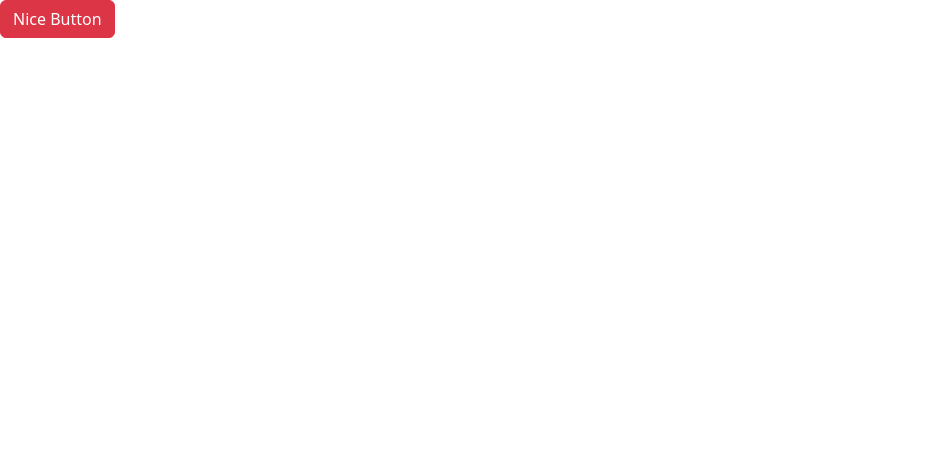
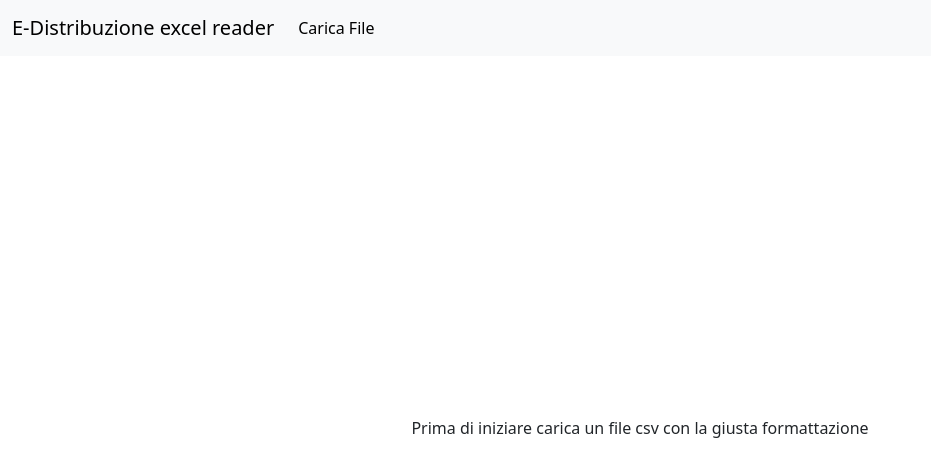
Before and after one commit to BennyGiu/excel-reader-app, a React (Create React App) app: page / in a window 1280 px wide. Shown: the top 476 px of the page, without its empty margins (0-931 px from the left). Built offline with nearby package versions, Linux system fonts and the light colour scheme.

Commit message:
Implemented upload of file and chart

```diff
--- a/package.json
+++ b/package.json
@@ -8,7 +8,9 @@
     "@testing-library/react": "^16.3.0",
     "@testing-library/user-event": "^13.5.0",
     "bootstrap": "^5.3.7",
+    "chart.js": "^4.5.0",
     "react": "^19.1.0",
+    "react-chartjs-2": "^5.3.0",
     "react-dom": "^19.1.0",
     "react-scripts": "5.0.1",
     "web-vitals": "^2.1.4"
--- a/public/index.html
+++ b/public/index.html
@@ -39,5 +39,12 @@
       To begin the development, run `npm start` or `yarn start`.
       To create a production bundle, use `npm run build` or `yarn build`.
     -->
+    <script
+      src="https://cdn.jsdelivr.net/npm/bootstrap@5.3.7/dist/js/bootstrap.bundle.min.js"
+      integrity="sha384-ndDqU0Gzau9qJ1lfW4pNLlhNTkCfHzAVBReH9diLvGRem5+R9g2FzA8ZGN954O5Q"
+      crossorigin="anonymous"
+    ></script>
+    <script src="https://cdn.jsdelivr.net/npm/chart.js"></script>
+    <script src="main.js"></script>
   </body>
 </html>
--- /dev/null
+++ b/src/App.css
@@ -0,0 +1,15 @@
+html {
+  height: 100%;
+}
+
+body {
+  height: 100%;
+}
+
+div#root {
+  height: 100%;
+}
+
+/*div.app {
+  height: 100%;
+}*/
--- a/src/App.js
+++ b/src/App.js
@@ -1,46 +1,37 @@
-import Alert from "./components/Alert";
-import Button from "./components/Button";
-import ListGroup from "./components/ListGroup";
-import Message from "./Message";
+import Body from "./components/Body";
+import NavBar from "./components/NavBar";
 import { useState } from "react";
+import "./App.css";
 
 function App() {
-  /*let items = [
-    "Genshin Impact",
-    "Honkai star Rail",
-    "Reverse 1999",
-    "Arknights",
-  ];
+  const [fileCaricato, setfileCaricato] = useState("no");
+  const [fileName, setFileName] = useState("");
+  const [testo, setTesto] = useState("");
 
-  let heading = "Giochi";
-
-  items = ["Palermo", "Roma", "Milano", "Torino"];
-  heading = "Città";
-
-  const handleSelectItem = (item) => {
-    console.log(item);
+  const handleFileChange = (event) => {
+    if (event.target.files) {
+      setFileName(event.target.files[0].name);
+      event.target.files[0].text().then((text) => setTesto(text));
+      //setTesto(file.text().then((text) => text));
+    }
   };
 
   return (
-    <div className="App">
-      <ListGroup
-        items={items}
-        heading={heading}
-        onSelectItem={handleSelectItem}
-      />
-    </div>
-  );*/
-
-  const [showAlert, setShowAlert] = useState(false);
-
-  return (
-    <div>
-      {showAlert && (
-        <Alert onClose={() => setShowAlert(false)}>Bomboclat!</Alert>
-      )}
-      <Button color="danger" onClick={() => setShowAlert(true)}>
-        Nice Button
-      </Button>
+    <div className="d-flex flex-column vh-100">
+      <NavBar
+        onClick={() => {
+          setfileCaricato("caricando");
+        }}
+      ></NavBar>
+      <Body
+        fileCaricato={fileCaricato}
+        handleFileChange={handleFileChange}
+        onUpload={() => {
+          setfileCaricato("caricato");
+        }}
+        testo={testo}
+        fileName={fileName}
+      ></Body>
     </div>
   );
 }
--- a/src/components/Alert.jsx
+++ /dev/null
@@ -1,16 +0,0 @@
-const Alert = ({ children, onClose }) => {
-  return (
-    <div class="alert alert-warning alert-dismissible fade show" role="alert">
-      {children}
-      <button
-        type="button"
-        className="btn-close"
-        data-bs-dismiss="alert"
-        aria-label="Close"
-        onClick={onClose}
-      ></button>
-    </div>
-  );
-};
-
-export default Alert;
--- /dev/null
+++ b/src/components/Body.jsx
@@ -0,0 +1,111 @@
+import React from "react";
+import {
+  Chart as ChartJS,
+  CategoryScale,
+  LinearScale,
+  PointElement,
+  LineElement,
+  Title,
+  Tooltip,
+  Legend,
+  BarController,
+  BarElement,
+} from "chart.js";
+import { Bar } from "react-chartjs-2";
+
+ChartJS.register(
+  CategoryScale,
+  LinearScale,
+  PointElement,
+  LineElement,
+  BarController,
+  BarElement,
+  Title,
+  Tooltip,
+  Legend
+);
+
+function Body({ fileCaricato, handleFileChange, onUpload, testo, fileName }) {
+  switch (fileCaricato) {
+    case "no":
+      return (
+        <div className="vh-100 d-flex justify-content-center align-items-center">
+          Prima di iniziare carica un file csv con la giusta formattazione
+        </div>
+      );
+    case "caricando":
+      return (
+        <div className="mx-auto vh-100 d-flex align-items-center row-auto">
+          <input
+            className="form-control col m-3"
+            type="file"
+            id="formFile"
+            onChange={handleFileChange}
+          ></input>
+          <button
+            type="submit"
+            className="btn btn-primary col-auto m-3"
+            onClick={onUpload}
+          >
+            Carica
+          </button>
+        </div>
+      );
+    case "caricato":
+      let dati = [];
+      dati = testo.split("\n");
+      dati.shift();
+      dati.pop();
+      dati.map((dato, index) => (dati[index] = dato.split(";")));
+      let valori = {};
+      dati.map((dato, index) => {
+        let valoriIniziali = dato[0].split(" ");
+        dato.shift();
+        valori[valoriIniziali[0]] = dato;
+      });
+
+      let labels = Object.getOwnPropertyNames(valori);
+
+      const options = {
+        responsive: true,
+        plugins: {
+          legend: {
+            position: "top",
+          },
+          title: {
+            display: true,
+            text: fileName.split(".")[0],
+          },
+        },
+        onClick: (event, activeElements) => {
+          if (activeElements[0]) {
+            let index = activeElements[0]["index"];
+            console.log(labels[index]);
+          }
+        },
+      };
+
+      const data = {
+        labels,
+        datasets: [
+          {
+            label: "kWh",
+            data: labels.map((item) => {
+              let dayArray = [];
+              dayArray = valori[item];
+              return dayArray.reduce((a, b) => +a + +b, 0);
+            }),
+            backgroundColor: "rgba(30, 238, 238, 0.5)",
+          },
+        ],
+      };
+
+      return (
+        <div className="vh-100 d-flex justify-content-center align-items-center">
+          <Bar options={options} data={data} />
+        </div>
+      );
+  }
+}
+
+export default Body;
--- a/src/components/Button.jsx
+++ /dev/null
@@ -1,11 +0,0 @@
-import React from "react";
-
-function Button({ color = "primary", children, onClick }) {
-  return (
-    <button className={"btn btn-" + color} onClick={onClick}>
-      {children}
-    </button>
-  );
-}
-
-export default Button;
--- a/src/components/ListGroup.jsx
+++ /dev/null
@@ -1,34 +0,0 @@
-import { useState } from "react";
-
-function ListGroup({ items, heading, onSelectItem }) {
-  const [selectedIndex, setSelectedIndex] = useState(-1);
-
-  //items = ["Ciccio"];
-
-  return (
-    <>
-      <h1>{heading}</h1>
-      {items.length === 0 && <p>No item found</p>}
-      <ul className="list-group">
-        {items.map((item, index) => (
-          <li
-            className={
-              selectedIndex === index
-                ? "list-group-item active"
-                : "list-group-item"
-            }
-            key={item}
-            onClick={() => {
-              setSelectedIndex(index);
-              onSelectItem(item);
-            }}
-          >
-            {item}
-          </li>
-        ))}
-      </ul>
-    </>
-  );
-}
-
-export default ListGroup;
--- /dev/null
+++ b/src/components/NavBar.jsx
@@ -0,0 +1,35 @@
+function NavBar({ onClick }) {
+  return (
+    <nav className="navbar navbar-expand-lg bg-body-tertiary">
+      <div className="container-fluid">
+        <a className="navbar-brand">E-Distribuzione excel reader</a>
+        <button
+          className="navbar-toggler"
+          type="button"
+          data-bs-toggle="collapse"
+          data-bs-target="#navbarNav"
+          aria-controls="navbarNav"
+          aria-expanded="false"
+          aria-label="Toggle navigation"
+        >
+          <span className="navbar-toggler-icon"></span>
+        </button>
+        <div className="collapse navbar-collapse" id="navbarNav">
+          <ul className="navbar-nav">
+            <li className="nav-item">
+              <button
+                className="nav-link active"
+                aria-current="page"
+                onClick={onClick}
+              >
+                Carica File
+              </button>
+            </li>
+          </ul>
+        </div>
+      </div>
+    </nav>
+  );
+}
+
+export default NavBar;
```
Also changed, not shown: 1 other file (tests, documents, lock files or other folders).
